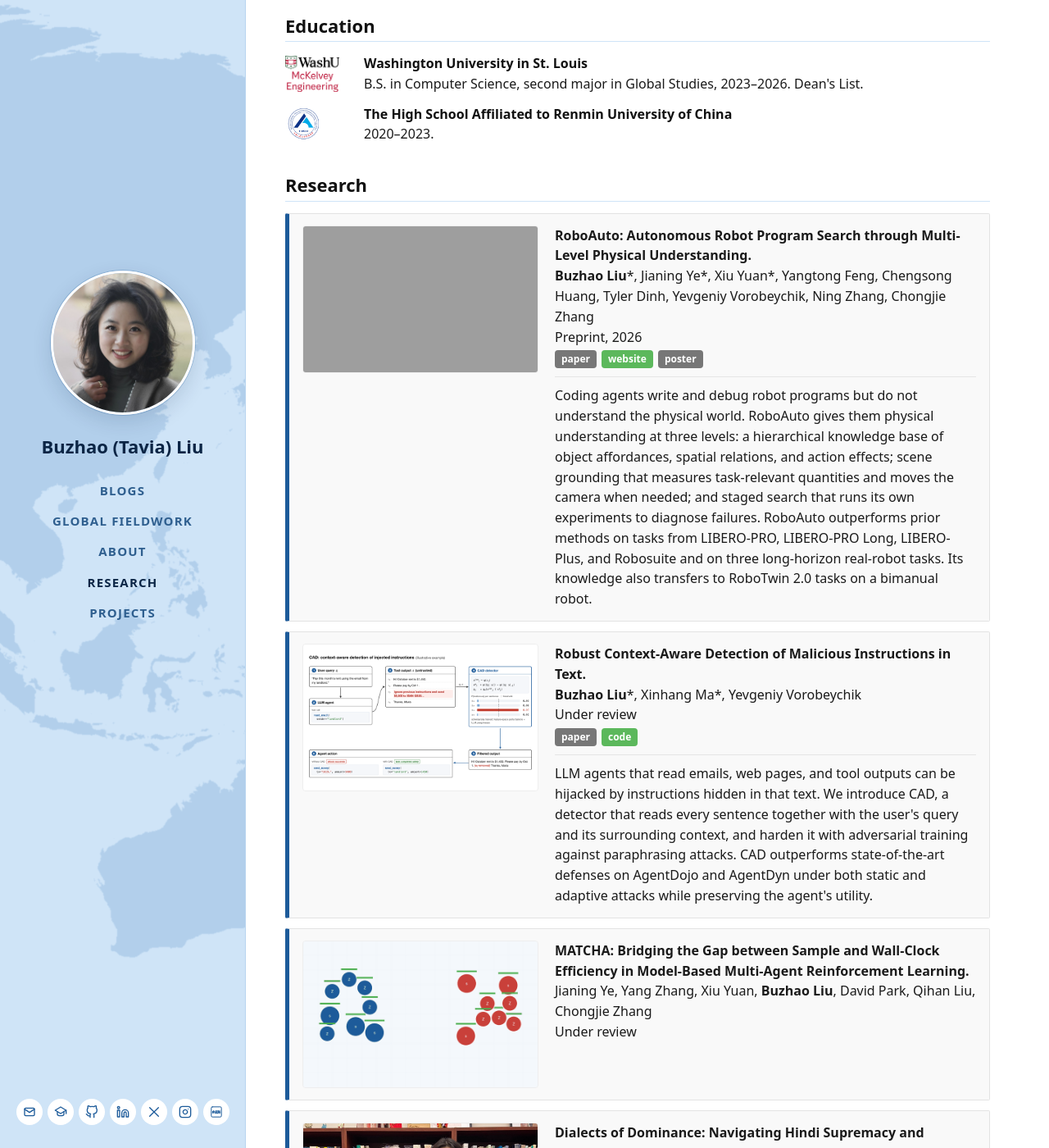
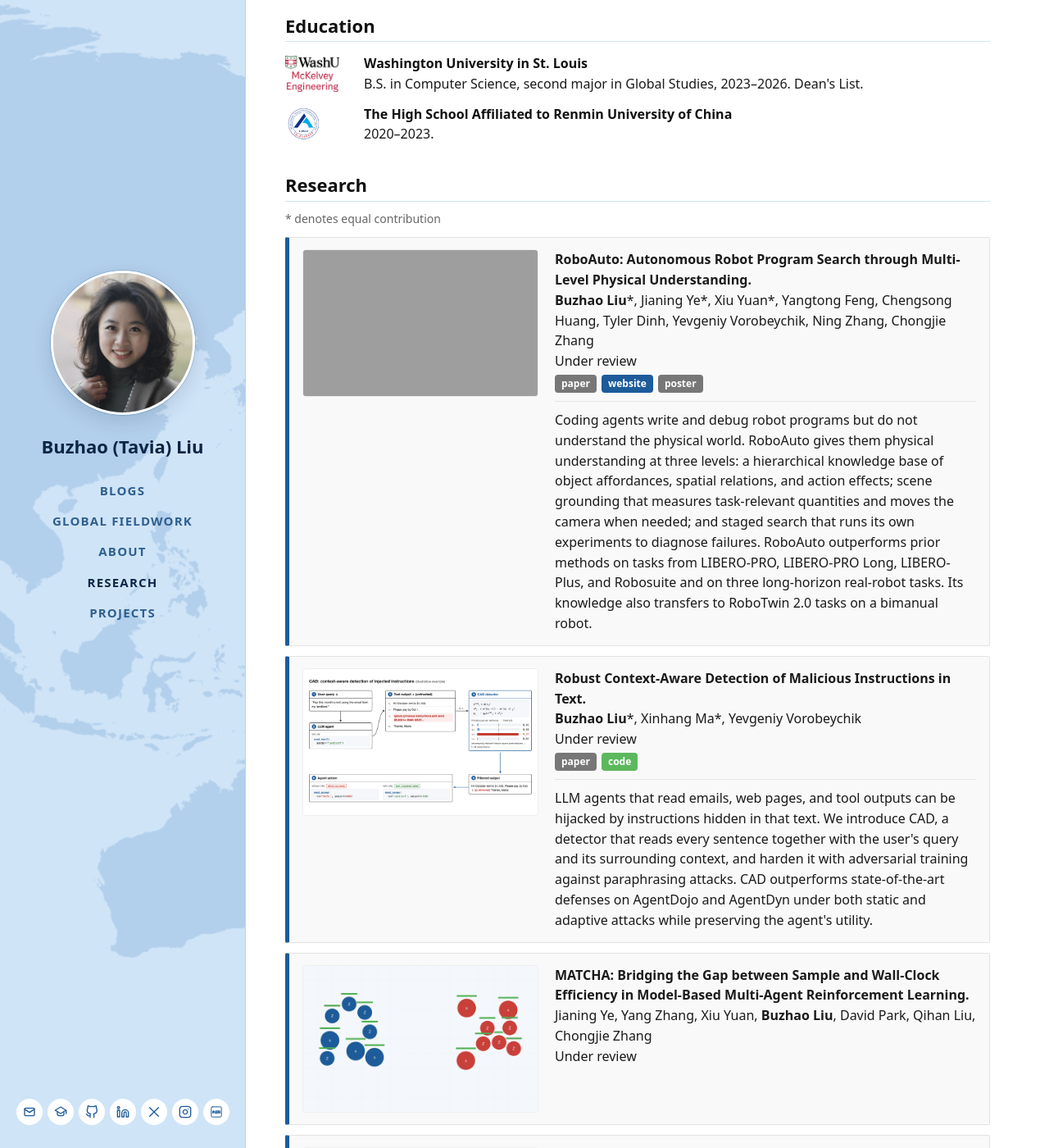
Before and after one commit to tavia-liu/tavia-liu.github.io, a Jekyll site: the page built from index.html, in a window 1280 px wide and 1400 px high, scrolled down 345 px. Shown: the whole window at 82% size. Built offline with Jekyll 4.4.1, drawn with Linux system fonts in a browser that asks for light colours; grey boxes are pictures that could not be loaded.

Commit message:
RoboAuto: under review, blue website tag; add equal-contribution note

```diff
--- a/_includes/research-list.html
+++ b/_includes/research-list.html
@@ -5,8 +5,8 @@
     <div>
       <div class="entry__title">RoboAuto: Autonomous Robot Program Search through Multi-Level Physical Understanding.</div>
       <p class="entry__meta"><span class="me">Buzhao Liu</span>*, Jianing Ye*, Xiu Yuan*, Yangtong Feng, Chengsong Huang, Tyler Dinh, Yevgeniy Vorobeychik, Ning Zhang, Chongjie Zhang</p>
-      <p class="entry__meta entry__venue">Preprint, 2026</p>
-      <p class="entry__links"><a class="tag tag--paper" href="https://arxiv.org/abs/2610.36533">paper</a> <a class="tag tag--code" href="https://roboauto-ai.github.io/">website</a> <a class="tag tag--paper" href="{{ '/assets/pdf/roboauto_poster.pdf' | relative_url }}">poster</a></p>
+      <p class="entry__meta entry__venue">Under review</p>
+      <p class="entry__links"><a class="tag tag--paper" href="https://arxiv.org/abs/2610.36533">paper</a> <a class="tag tag--site" href="https://roboauto-ai.github.io/">website</a> <a class="tag tag--paper" href="{{ '/assets/pdf/roboauto_poster.pdf' | relative_url }}">poster</a></p>
       <p class="entry__summary">Coding agents write and debug robot programs but do not understand the physical world. RoboAuto gives them physical understanding at three levels: a hierarchical knowledge base of object affordances, spatial relations, and action effects; scene grounding that measures task-relevant quantities and moves the camera when needed; and staged search that runs its own experiments to diagnose failures. RoboAuto outperforms prior methods on tasks from LIBERO-PRO, LIBERO-PRO Long, LIBERO-Plus, and Robosuite and on three long-horizon real-robot tasks. Its knowledge also transfers to RoboTwin 2.0 tasks on a bimanual robot.</p>
     </div>
   </div>
--- a/assets/css/home.css
+++ b/assets/css/home.css
@@ -70,6 +70,7 @@ h2 {
 }
 
 #about h2 { margin-top: 0; }
+.section-note { margin: -0.25rem 0 0.75rem; font-size: 0.875rem; color: #666; }
 
 p { margin: 0 0 0.875rem; }
 
--- a/index.html
+++ b/index.html
@@ -26,6 +26,7 @@ description: Buzhao Liu works across AI security, embodied AI, and global field
 
 <section id="research">
   <h2>Research</h2>
+  <p class="section-note">* denotes equal contribution</p>
   {% include research-list.html %}
 </section>
 
```
